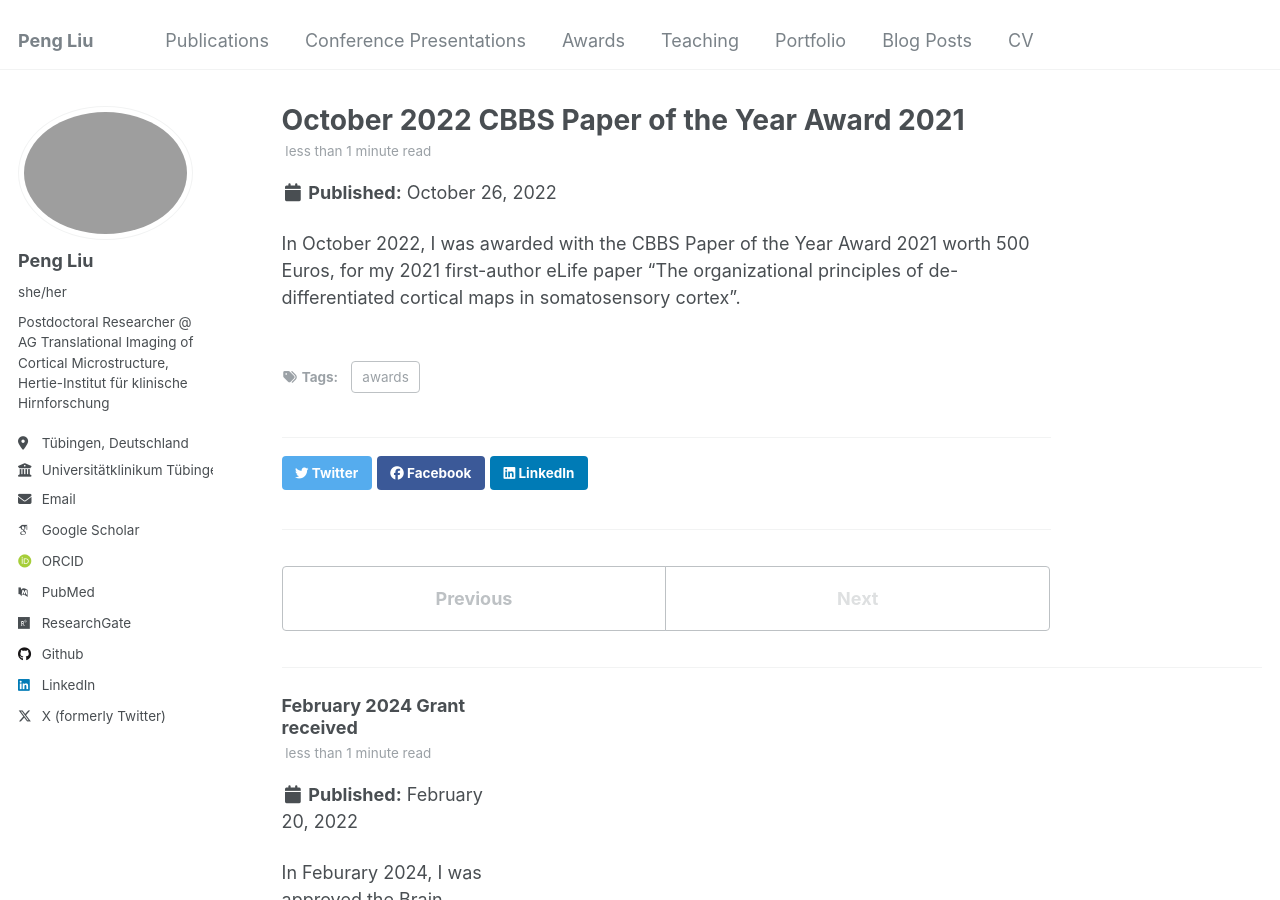
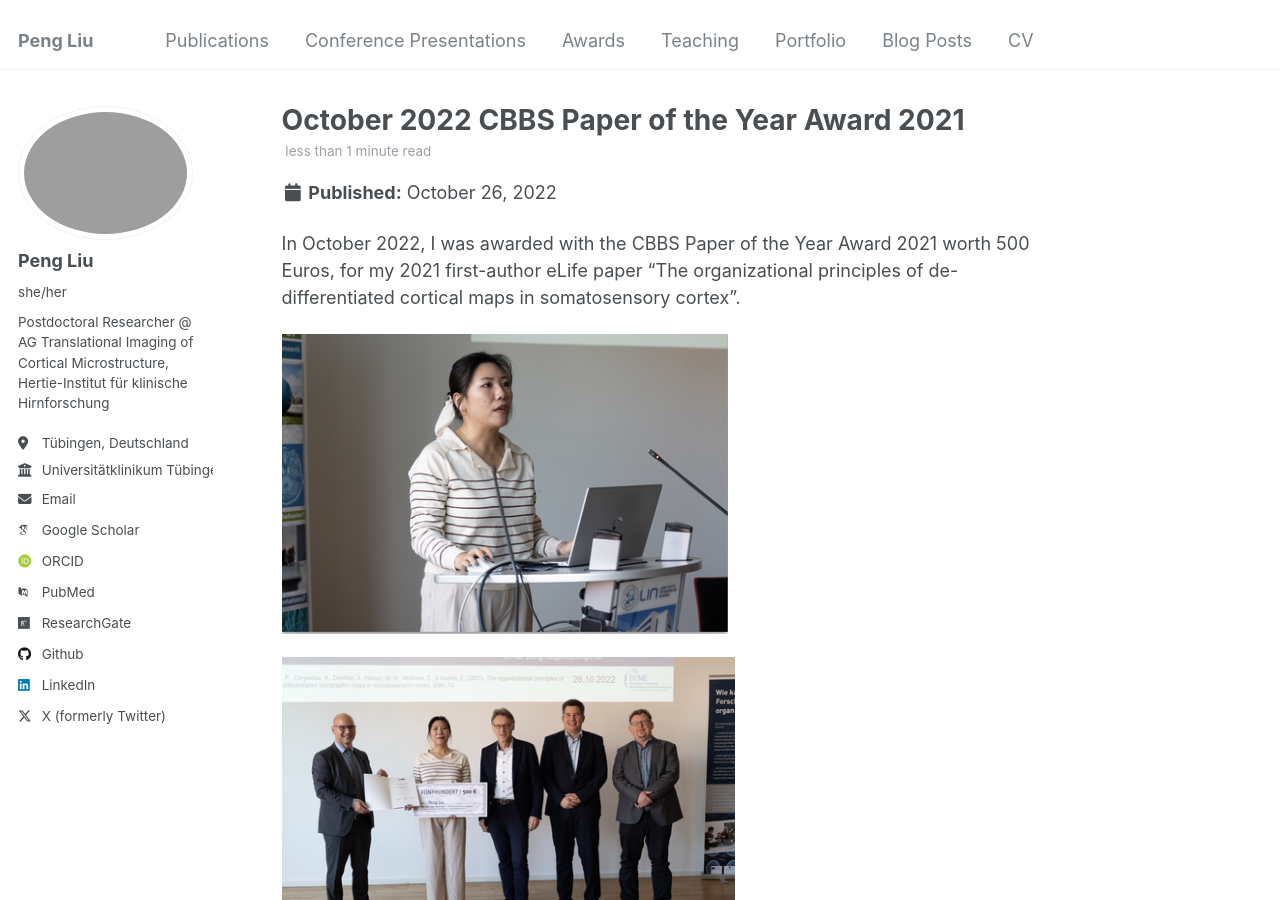
Before and after one commit to PengLiu1120/pengliu, a Jekyll site: the page built from _posts/2022-10-26-blog-post-1.md, in a window 1280 px wide and 900 px high. Built offline with Jekyll 4.4.1, drawn with Linux system fonts in a browser that asks for light colours; some web fonts are replaced.

Commit message:
Update 2022-10-26-blog-post-1.md

```diff
--- a/_posts/2022-10-26-blog-post-1.md
+++ b/_posts/2022-10-26-blog-post-1.md
@@ -7,3 +7,7 @@ tags:
 ---
 
 In October 2022, I was awarded with the CBBS Paper of the Year Award 2021 worth 500 Euros, for my 2021 first-author eLife paper "The organizational principles of de-differentiated cortical maps in somatosensory cortex".
+
+<img src="/images/liu-award.png"/>
+
+<img src="/images/liu-award2.png"/>
```
